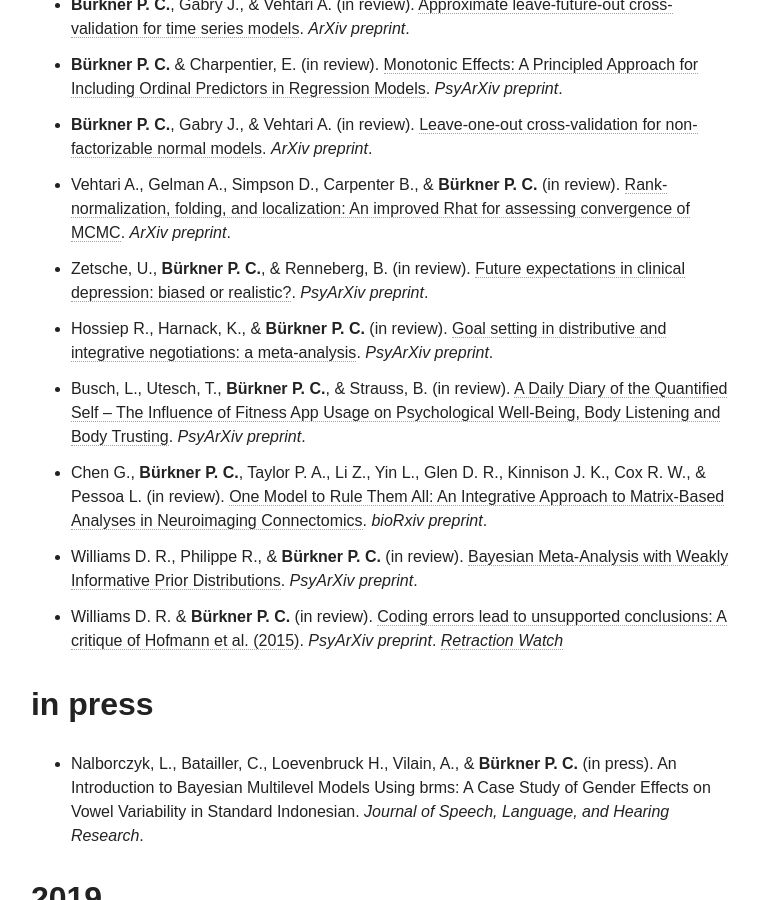
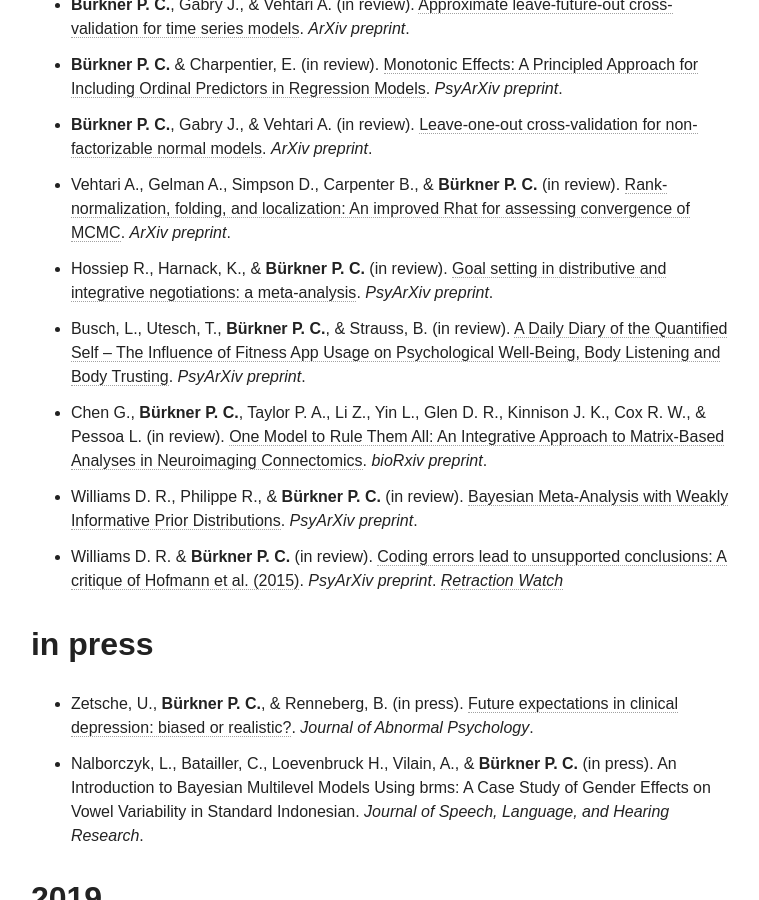
Before and after one commit to paul-buerkner/paul-buerkner.github.io, a Jekyll site: the page built from publications/index.md, in a window 1280 px wide and 900 px high, scrolled down 677 px. Shown: the whole window, without its empty margins (255-1014 px from the left). Built offline with Jekyll 4.4.1, drawn with Linux system fonts in a browser that asks for light colours; nearby versions of some CDN libraries.

Commit message:
move paper to 'in press'

```diff
--- a/publications/index.md
+++ b/publications/index.md
@@ -9,7 +9,6 @@
 * **Bürkner P. C.** & Charpentier, E. (in review). [Monotonic Effects: A Principled Approach for Including Ordinal Predictors in Regression Models](https://psyarxiv.com/9qkhj/). *PsyArXiv preprint*.
 * **Bürkner P. C.**, Gabry J., & Vehtari A. (in review). [Leave-one-out cross-validation for non-factorizable normal models](http://arxiv.org/abs/1810.10559). *ArXiv preprint*.
 * Vehtari A., Gelman A., Simpson D., Carpenter B., & **Bürkner P. C.** (in review). [Rank-normalization, folding, and localization: An improved Rhat for assessing convergence of MCMC](https://arxiv.org/abs/1903.08008). *ArXiv preprint*.
-* Zetsche, U., **Bürkner P. C.**, & Renneberg, B. (in review). [Future expectations in clinical depression: biased or realistic?](https://psyarxiv.com/w96k2/). *PsyArXiv preprint*.
 * Hossiep R., Harnack, K., & **Bürkner P. C.** (in review). [Goal setting in distributive and integrative negotiations: a meta-analysis](https://psyarxiv.com/mkgxt). *PsyArXiv preprint*.
 * Busch, L., Utesch, T., **Bürkner P. C.**, & Strauss, B. (in review). [A Daily Diary of the Quantified Self – The Influence of Fitness App Usage on Psychological Well-Being, Body Listening and Body Trusting](https://psyarxiv.com/cd6t8/). *PsyArXiv preprint*.
 * Chen G., **Bürkner P. C.**, Taylor P. A., Li Z., Yin L., Glen D. R., Kinnison J. K., Cox R. W., & Pessoa L. (in review). [One Model to Rule Them All: An Integrative Approach to Matrix-Based Analyses in Neuroimaging Connectomics](https://www.biorxiv.org/content/early/2018/11/01/459545). *bioRxiv preprint*.
@@ -17,6 +16,7 @@
 * Williams D. R. & **Bürkner P. C.** (in review). [Coding errors lead to unsupported conclusions: A critique of Hofmann et al. (2015)](https://osf.io/preprints/psyarxiv/2jpdb/). *PsyArXiv preprint*. [*Retraction Watch*](http://retractionwatch.com/2016/10/04/oh-well-love-hormone-doesnt-reduce-psychiatric-symptoms-says-researchers-in-request-to-retract/)
 
 ## in press
+* Zetsche, U., **Bürkner P. C.**, & Renneberg, B. (in press). [Future expectations in clinical depression: biased or realistic?](https://psyarxiv.com/w96k2/). *Journal of Abnormal Psychology*.
 * Nalborczyk, L., Batailler, C., Loevenbruck H., Vilain, A., & **Bürkner P. C.** (in press). An Introduction to Bayesian Multilevel Models Using brms: A Case Study of Gender Effects on Vowel Variability in Standard Indonesian. *Journal of Speech, Language, and Hearing Research*.
 
 ## 2019
```
